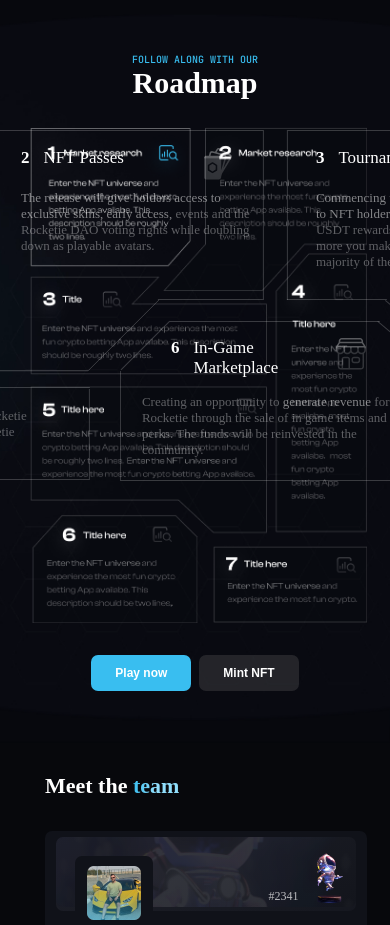
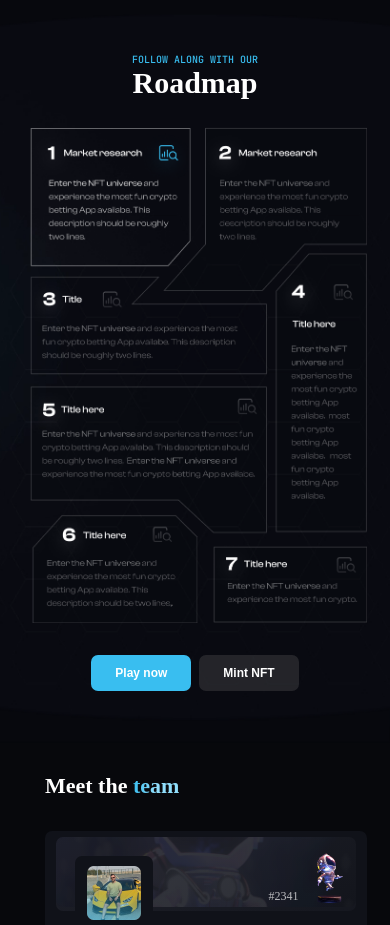
Before and after one commit to Sajadmhy/rocketie, a Next.js app: page / in a window 390 px wide. Shown: the part 1840-2765 px from the top of the page. Built offline with nearby package versions, Linux system fonts and the light colour scheme; a web font is replaced by a local one.

Commit message:
Fix wrong selection for the roadmap p

```diff
--- a/pages/index.js
+++ b/pages/index.js
@@ -111,10 +111,10 @@ export default function Home() {
           <div className={styles.ellipse2}>
           </div>
           <div data-aos="fade-left">
-          <p>FOLLOW ALONG WITH OUR</p>
+          <p className={styles.roadmapParagraph}>FOLLOW ALONG WITH OUR</p>
           <h2>Roadmap</h2>
             <div className={styles.emptyHeight}>
-              <Roadmap />
+              <div className={styles.roadmapDesktop}><Roadmap /></div>
               {/* <div className={styles.bigRoadmap}></div> */}
               <div className={styles.smallRoadmap}></div>
             </div>
--- a/styles/Home.module.css
+++ b/styles/Home.module.css
@@ -301,7 +301,7 @@
     margin-top: 20px;
 }
 
-.roadmap p {
+.roadmapParagraph {
     font-size: 13px;
     color: #39BEF0;
     font-family: 'JetBrains Mono', monospace;
@@ -747,6 +747,29 @@
 }
 
 
+@media screen and (max-width: 1100px) {
+    .roadmapDesktop {
+        display: none;
+    }
+
+    .smallRoadmap {
+        display: flex;
+        align-items: center;
+        justify-content: center;
+        justify-content: center;
+        background-image: url("/roadmap-small.png");
+        background-size: contain;
+        background-repeat: no-repeat;
+        background-position: center;
+        height: 500px;
+    }
+
+    .emptyHeight {
+        height: 530px;
+    }
+}
+
+
 @media screen and (max-width: 768px) {
     .orbit1 {
         position: absolute;
@@ -892,23 +915,11 @@
         font-size: 30px;
     }
 
-    .emptyHeight {
-        height: 530px;
-    }
+
     .bigRoadmap {
         display: none;
     }
-    .smallRoadmap {
-        display: flex;
-        align-items: center;
-        justify-content: center;
-        justify-content: center;
-        background-image: url("/roadmap-small.png");
-        background-size: contain;
-        background-repeat: no-repeat;
-        background-position: center;
-        height: 500px;
-    }
+
 
     .roadmap button {
         font-size: 12px;
```
Also changed, not shown: styles/Roadmap.module.css (line endings or trailing spaces).
